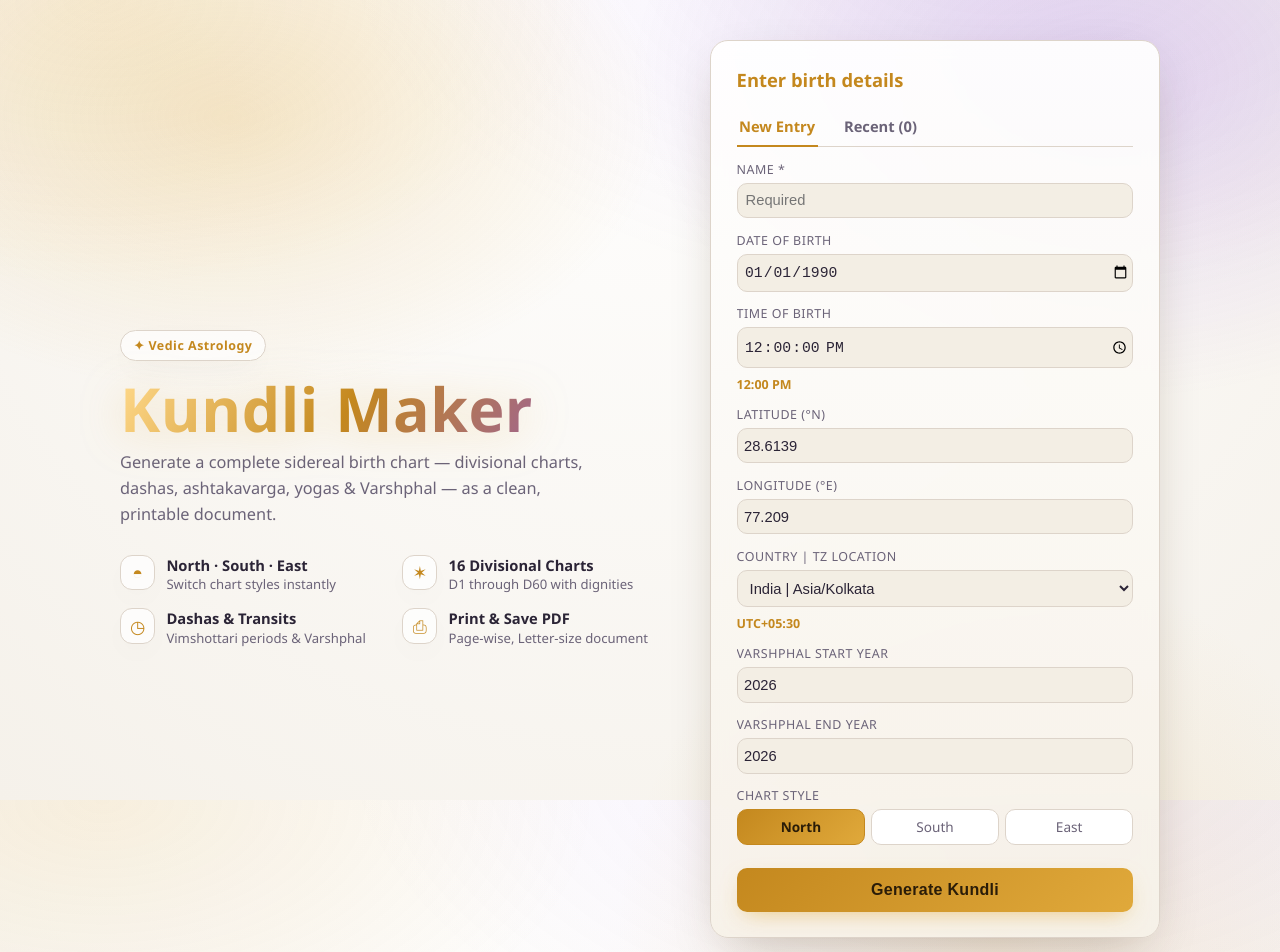
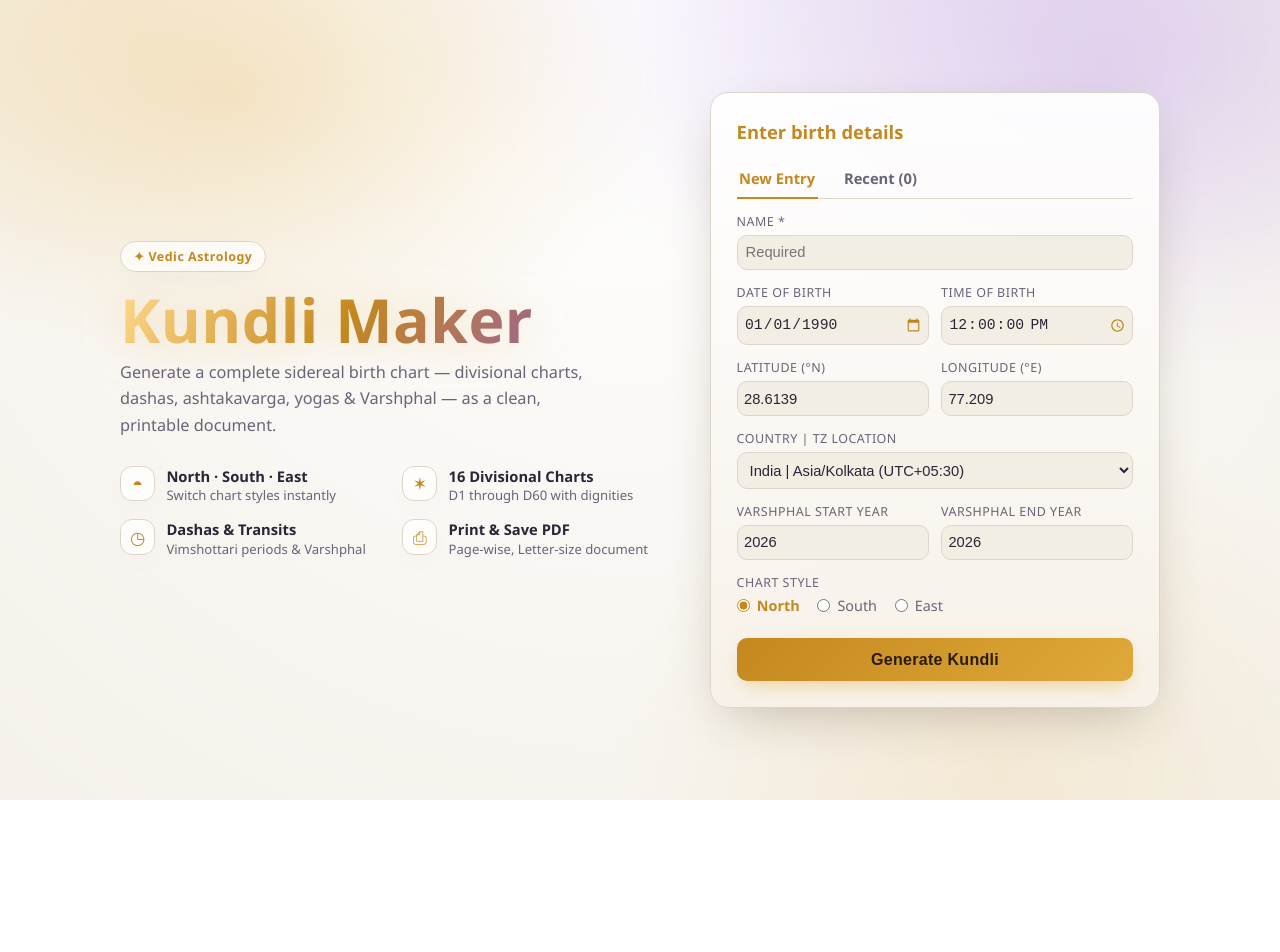
Before and after one commit to BipulRaman/GetKundli, a React (Vite) app in the folder app/: page / in a window 1280 px wide. Shown: the top 952 px of the page. After the commit the page ends 800 px from the top, so only its background shows below. Built offline with nearby package versions, Linux system fonts and the light colour scheme; what liquidjs would draw is missing.

Commit message:
refactor: enhance document rendering and improve styles for better UX

```diff
--- a/app/src/App.tsx
+++ b/app/src/App.tsx
@@ -441,10 +441,13 @@ export default function App() {
             Export HTML
           </button>
         </div>
+      </nav>
 
-        {showForm && (
-          <div className="nav-form-overlay">
-            <div className="nav-form-head">
+      {/* ---- Document (rendered entirely from the Liquid template) ---- */}
+      <main className="doc">
+        {showForm ? (
+          <div className="doc-edit">
+            <div className="doc-edit-head">
               <strong>Edit details</strong>
               <button
                 className="nav-form-close"
@@ -454,18 +457,17 @@ export default function App() {
                 ×
               </button>
             </div>
-            <div className="nav-form-body">
+            <div className="doc-edit-body">
               <BirthForm onSubmit={handleSubmit} initial={result.input} style={style} onStyleChange={setStyle} />
               {error && <p className="error">{error}</p>}
             </div>
           </div>
+        ) : (
+          <>
+            {tplError && <p className="error">Template error: {tplError}</p>}
+            <div className="doc-render" dangerouslySetInnerHTML={{ __html: html }} />
+          </>
         )}
-      </nav>
-
-      {/* ---- Document (rendered entirely from the Liquid template) ---- */}
-      <main className="doc">
-        {tplError && <p className="error">Template error: {tplError}</p>}
-        <div className="doc-render" dangerouslySetInnerHTML={{ __html: html }} />
       </main>
     </div>
   );
--- a/app/src/astro/timeUtils.ts
+++ b/app/src/astro/timeUtils.ts
@@ -5,7 +5,7 @@ import type { BirthInput } from "./types";
  * UTC instant. Uses the browser's Intl engine, so DST and historical rule
  * changes are handled automatically. Positive = east of Greenwich.
  */
-function zoneOffsetHoursAt(timeZone: string, instant: Date): number {
+export function zoneOffsetHoursAt(timeZone: string, instant: Date): number {
   const dtf = new Intl.DateTimeFormat("en-US", {
     timeZone,
     hour12: false,
--- a/app/src/components/BirthForm.tsx
+++ b/app/src/components/BirthForm.tsx
@@ -1,6 +1,6 @@
-import { useEffect, useMemo, useState } from "react";
+import { useEffect, useState } from "react";
 import type { BirthInput } from "../astro/types";
-import { resolveOffsetHours } from "../astro/timeUtils";
+import { zoneOffsetHoursAt } from "../astro/timeUtils";
 import { COUNTRIES, countryForZone } from "../data/timezones";
 
 interface Props {
@@ -71,13 +71,16 @@ interface CountryZoneOption {
   zone: string;
 }
 
+/** Reference instant used to label each zone's current UTC offset. */
+const OFFSET_REF_INSTANT = new Date();
+
 /** Flattened, alphabetically grouped list of every Country | TZ Location pair. */
 const COUNTRY_ZONE_OPTIONS: CountryZoneOption[] = [...COUNTRIES]
   .sort((a, b) => a.name.localeCompare(b.name))
   .flatMap((c) =>
     c.zones.map((zone) => ({
       value: `${c.code}|${zone}`,
-      label: `${c.name} | ${zone.replace(/_/g, " ")}`,
+      label: `${c.name} | ${zone.replace(/_/g, " ")} (${zoneOffsetLabel(zone)})`,
       countryCode: c.code,
       zone,
     }))
@@ -136,9 +139,6 @@ export default function BirthForm({ onSubmit, initial, style, onStyleChange }: P
       /* ignore storage errors */
     }
   }, [recents]);
-
-  // Live UTC offset for the chosen zone on the chosen date (DST-aware).
-  const offset = useMemo(() => resolveOffsetHours(form), [form]);
 
   // Picking a Country | TZ Location option sets the zone.
   function onCountryZoneChange(value: string) {
@@ -255,7 +255,6 @@ export default function BirthForm({ onSubmit, initial, style, onStyleChange }: P
               setForm((f) => ({ ...f, hour: h, minute: mi, second: s }));
             }}
           />
-          <span className="time-hint">{formatTime12(form.hour, form.minute)}</span>
         </div>
       </div>
 
@@ -293,7 +292,6 @@ export default function BirthForm({ onSubmit, initial, style, onStyleChange }: P
               </option>
             ))}
           </select>
-          <span className="tz-offset">{formatOffset(offset)}</span>
         </div>
       </div>
 
@@ -326,16 +324,21 @@ export default function BirthForm({ onSubmit, initial, style, onStyleChange }: P
 
       <div className="field">
         <label>Chart style</label>
-        <div className="style-choice">
+        <div className="style-choice" role="radiogroup">
           {STYLE_OPTIONS.map((s) => (
-            <button
+            <label
               key={s.id}
-              type="button"
-              className={style === s.id ? "style-choice-btn active" : "style-choice-btn"}
-              onClick={() => onStyleChange(s.id)}
+              className={style === s.id ? "style-choice-radio active" : "style-choice-radio"}
             >
+              <input
+                type="radio"
+                name="chart-style"
+                value={s.id}
+                checked={style === s.id}
+                onChange={() => onStyleChange(s.id)}
+              />
               {s.label}
-            </button>
+            </label>
           ))}
         </div>
       </div>
@@ -410,12 +413,15 @@ function formatOffset(hours: number): string {
   return `UTC${sign}${pad(h)}:${pad(m)}`;
 }
 
+/** Format a zone's current UTC offset for the dropdown, e.g. "UTC+05:30". */
+function zoneOffsetLabel(zone: string): string {
+  try {
+    return formatOffset(zoneOffsetHoursAt(zone, OFFSET_REF_INSTANT));
+  } catch {
+    return "UTC";
+  }
+}
+
 function pad(n: number, width = 2): string {
   return String(n).padStart(width, "0");
 }
-
-function formatTime12(hour: number, minute: number): string {
-  const period = hour < 12 ? "AM" : "PM";
-  const h12 = hour % 12 === 0 ? 12 : hour % 12;
-  return `${h12}:${pad(minute)} ${period}`;
-}
--- a/app/src/styles.css
+++ b/app/src/styles.css
@@ -435,31 +435,36 @@ body {
 }
 .style-choice {
   display: flex;
-  gap: 0.35rem;
+  gap: 1.1rem;
+  flex-wrap: wrap;
+  align-items: center;
 }
-.style-choice-btn {
-  flex: 1 1 0;
-  min-width: 0;
-  font: inherit;
-  font-size: 0.85rem;
-  line-height: 1.2;
-  text-align: center;
-  background: var(--panel);
-  border: 1px solid var(--line);
+.style-choice .style-choice-radio {
+  display: inline-flex;
+  align-items: center;
+  gap: 0.45rem;
+  font-size: 0.9rem;
   color: var(--muted);
-  padding: 0.55rem 0.5rem;
-  border-radius: var(--radius-sm);
   cursor: pointer;
-  transition: all var(--ease);
+  transition: color var(--ease);
+  text-transform: none;
+  letter-spacing: normal;
+  white-space: nowrap;
+  overflow: visible;
 }
-.style-choice-btn:hover {
+.style-choice .style-choice-radio input {
+  width: auto;
+  margin: 0;
+  padding: 0;
+  flex: none;
+  accent-color: var(--accent);
+  cursor: pointer;
+}
+.style-choice .style-choice-radio:hover {
   color: var(--text);
-  border-color: var(--accent-2);
 }
-.style-choice-btn.active {
-  background: linear-gradient(135deg, var(--accent), var(--accent-soft));
-  color: #2a1c08;
-  border-color: var(--accent);
+.style-choice .style-choice-radio.active {
+  color: var(--accent);
   font-weight: 600;
 }
 .nav-print {
@@ -495,27 +500,41 @@ body {
 .nav-form {
   padding-top: 0.5rem;
 }
-.nav-form-overlay {
-  position: absolute;
-  inset: 0;
-  z-index: 20;
-  background: linear-gradient(180deg, #fbf8f1, #f3eee4);
-  border-right: 1px solid var(--line);
-  box-shadow: var(--shadow-lg);
+@keyframes panel-in {
+  from {
+    opacity: 0;
+    transform: translateY(8px) scale(0.98);
+  }
+  to {
+    opacity: 1;
+    transform: translateY(0) scale(1);
+  }
+}
+.doc-edit {
+  width: min(560px, 100%);
+  margin: 0 auto;
   display: flex;
   flex-direction: column;
+  background: linear-gradient(180deg, #fbf8f1, #f3eee4);
+  border: 1px solid var(--line);
+  border-radius: var(--radius);
+  box-shadow: var(--shadow-lg);
+  overflow: hidden;
   animation: panel-in 0.22s var(--ease) both;
 }
-.nav-form-head {
+.doc-edit-head {
   display: flex;
   align-items: center;
   justify-content: space-between;
-  padding: 1rem 1rem 0.6rem;
+  padding: 1rem 1.25rem 0.75rem;
   border-bottom: 1px solid var(--line-soft);
 }
-.nav-form-head strong {
-  font-size: 1.05rem;
+.doc-edit-head strong {
+  font-size: 1.1rem;
   color: var(--accent);
+}
+.doc-edit-body {
+  padding: 1rem 1.25rem 1.25rem;
 }
 .nav-form-close {
   flex: none;
@@ -536,11 +555,6 @@ body {
 .nav-form-close:hover {
   background: var(--panel-2);
   color: var(--accent);
-}
-.nav-form-body {
-  flex: 1;
-  overflow-y: auto;
-  padding: 0.9rem 1rem 1.2rem;
 }
 
 /* ---- Document ---- */
@@ -688,6 +702,9 @@ body {
     transition: transform 0.25s var(--ease);
     box-shadow: var(--shadow-lg);
     overflow-y: auto;
+    /* Opaque so the dimmed backdrop doesn't bleed through and wash out text. */
+    background: #fbf8f1;
+    backdrop-filter: none;
   }
   .app-nav.open {
     transform: translateX(0);
@@ -833,9 +850,9 @@ body.nav-locked {
 }
 .field-row {
   display: flex;
-  flex-direction: column;
-  gap: 0.85rem;
-  align-items: stretch;
+  flex-direction: row;
+  gap: 0.75rem;
+  align-items: flex-start;
 }
 .field-row--top {
   align-items: stretch;
@@ -866,7 +883,36 @@ body.nav-locked {
 }
 .field-row input {
   padding-left: 0.4rem;
-  padding-right: 0.15rem;
+  padding-right: 0.3rem;
+}
+/* Keep the native date/time picker button visible and easy to click. */
+.field input[type="date"],
+.field input[type="time"] {
+  appearance: auto;
+  -webkit-appearance: auto;
+}
+.field input[type="date"]::-webkit-calendar-picker-indicator,
+.field input[type="time"]::-webkit-calendar-picker-indicator {
+  opacity: 1;
+  cursor: pointer;
+  padding: 0.15rem;
+  margin-left: 0.2rem;
+  border-radius: 4px;
+  filter: invert(48%) sepia(58%) saturate(540%) hue-rotate(2deg);
+  transition: background var(--ease);
+}
+.field input[type="date"]::-webkit-calendar-picker-indicator:hover,
+.field input[type="time"]::-webkit-calendar-picker-indicator:hover {
+  background: rgba(196, 136, 30, 0.16);
+}
+/* Drop the up/down spinners so the clock/calendar picker icon always has room. */
+.field input[type="date"]::-webkit-inner-spin-button,
+.field input[type="date"]::-webkit-outer-spin-button,
+.field input[type="time"]::-webkit-inner-spin-button,
+.field input[type="time"]::-webkit-outer-spin-button {
+  -webkit-appearance: none;
+  appearance: none;
+  margin: 0;
 }
 .tz-offset {
   font-size: 0.78rem;
@@ -949,11 +995,7 @@ button.primary:active {
   border-radius: 2px;
 }
 .recents-panel {
-  background: linear-gradient(180deg, var(--panel), #f6f1e8);
-  border: 1px solid var(--line);
-  border-radius: var(--radius);
-  padding: 1rem;
-  box-shadow: var(--shadow);
+  padding: 0;
 }
 .recents-empty {
   margin: 0;
```
